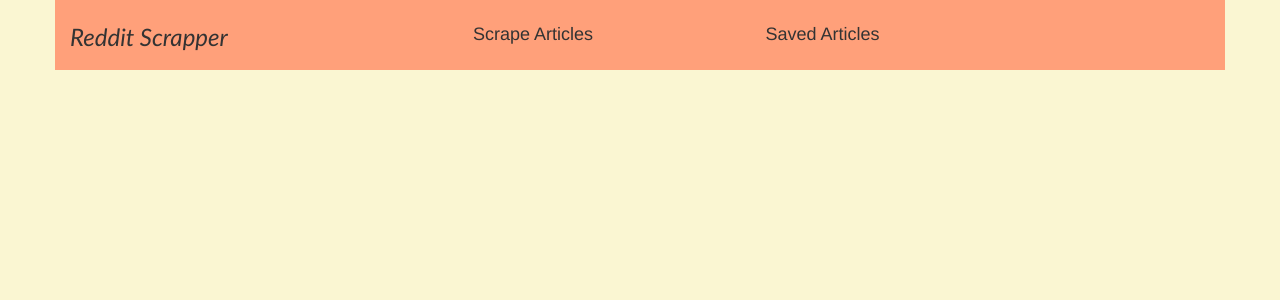
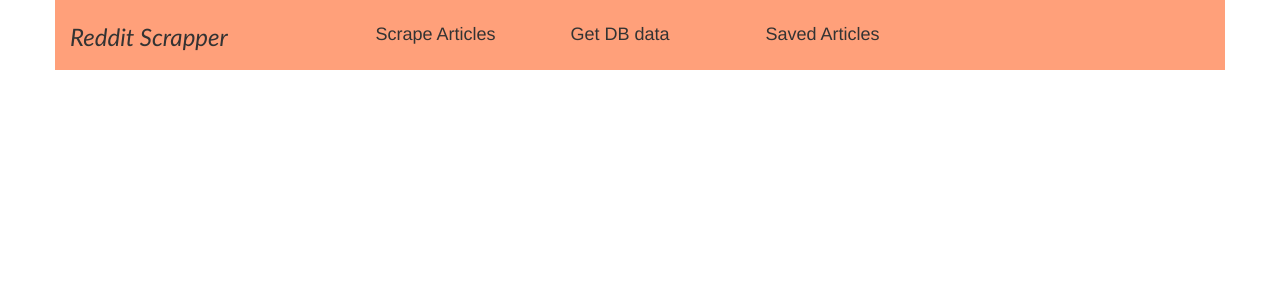
Before and after one commit to dolwinf/mongoScrapper, a Node server app: page / in a window 1280 px wide. Shown: the top 300 px of the page. Run offline with Node 20, Linux system fonts and the light colour scheme; some libraries are stand-ins or nearby versions.

Commit message:
Article scrapping with links working

```diff
--- a/server.js
+++ b/server.js
@@ -19,7 +19,7 @@
 app.set("view engine", "handlebars");
 
 // Database configuration
-var collections = ["scrapedData"];
+
 mongoose.connect(
   "mongodb://dolwin:mongo#333@ds249717.mlab.com:49717/mongoscrapper",
   { useNewUrlParser: true }
@@ -30,6 +30,7 @@
 });
 
 app.get("/scrape", function(req, res) {
+  db.Article.remove({}).then(function() {
     axios.get("http://thehackernews.com").then(function(response) {
       var $ = cheerio.load(response.data);
 
@@ -48,9 +49,17 @@
 
         result.link = link;
         result.title = title;
-      res.json(result);
+
+        db.Article.create(result).then(function(data) {
+          console.log(data);
         });
       });
+    });
+  });
+});
+
+app.get("/articles", function(req, res) {
+  db.Article.find({}).then(data => res.json(data));
 });
 
 app.listen(PORT, function() {
--- a/views/layouts/main.handlebars
+++ b/views/layouts/main.handlebars
@@ -6,27 +6,37 @@
 
 	<script src="https://ajax.googleapis.com/ajax/libs/jquery/3.2.1/jquery.min.js"></script>
 	<title>Redit Scraper</title>
+
+	<link rel="stylesheet" href="/assets/css/style.css" type="text/css" />
 	<link rel="stylesheet" href="https://maxcdn.bootstrapcdn.com/bootstrap/3.3.7/css/bootstrap.min.css"
 		integrity="sha384-BVYiiSIFeK1dGmJRAkycuHAHRg32OmUcww7on3RYdg4Va+PmSTsz/K68vbdEjh4u" crossorigin="anonymous">
-	<link rel="stylesheet" href="/assets/css/style.css" type="text/css" />
 </head>
 
 <body>
 
 	<div class="container">
 		<div class="row" id="header-box">
-			<div class="col-md-4" id="logo">
+			<div class="col-md-3" id="logo">
 				<span>Reddit Scrapper</span>
 			</div>
-			<div class="col-md-3">
+			<div class="col-md-2">
 				<span class="btn btn-light scrape" id="menu">Scrape Articles</span>
 			</div>
-			<div class="col-md-3">
+			<div class="col-md-2">
+				<span class="btn btn-light db" id="menu">Get DB data</span>
+			</div>
+			<div class="col-md-2">
 				<span class="btn btn-light" id="menu">Saved Articles</span>
 			</div>
 		</div>
+		<div class="row">
+			<div class="col-lg-12" id="news-articles">
+
+			</div>
+
+		</div>
 	</div>
-	<div id="news-articles">
+
 
 	</div>
 
```
Also changed, not shown: public/assets/javascript/app.js. Lines whose indentation alone changed are shown as unchanged.
